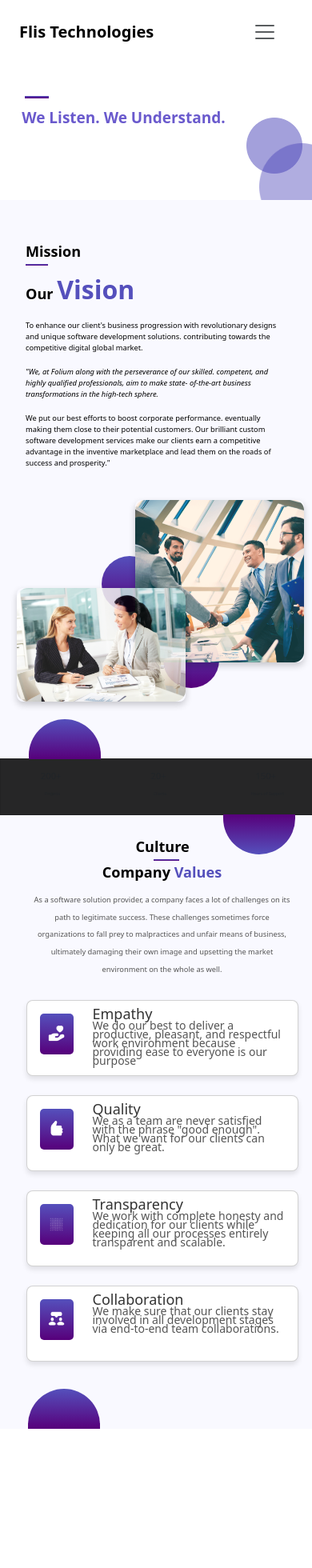
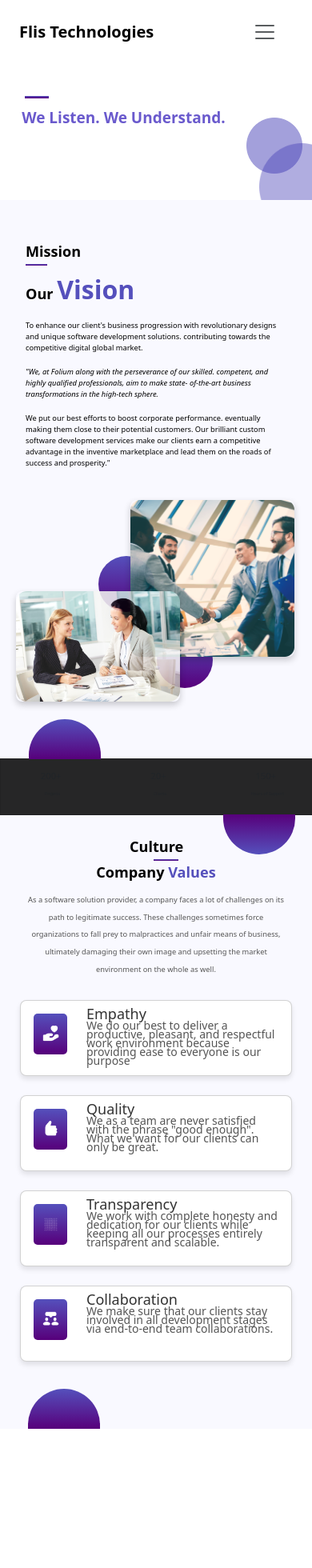
Before and after one commit to fahadmaqsood/flistechnologies-website, a React (Vite) app: page /about-us in a window 390 px wide. Shown: the top 1960 px of the page at 80% size. Built offline with nearby package versions, Linux system fonts and the light colour scheme; the HTML template or start-up script is replaced by a standard one.

Commit message:
changes in media query

```diff
--- a/src/css/AboutUs.css
+++ b/src/css/AboutUs.css
@@ -114,7 +114,7 @@
   .about-us {
     margin-top: 3rem;
     margin-bottom: 30px;
-    width: 405px;
+    width: 100%;
     height: 42rem;
   }
   .heading {
--- a/src/css/CompanyValues.css
+++ b/src/css/CompanyValues.css
@@ -105,7 +105,7 @@
   .company-container {
     margin-left: -0rem;
     background-color: #f9f9ff;
-    width: 405px;
+
     height: 46rem;
   }
   .values-content {
--- a/src/css/MainContainer.css
+++ b/src/css/MainContainer.css
@@ -69,7 +69,7 @@
   .about-page {
     display: flex;
     flex-direction: row;
-    width: 405px;
+    width: 100%;
     height: 170px;
   }
   .about-content {
--- a/src/css/MissionPage.css
+++ b/src/css/MissionPage.css
@@ -116,7 +116,7 @@
 }
 @media (max-width: 768px) {
   .Mission-container {
-    width: 405px;
+    width: 100%;
     height: 57rem;
   }
   .mission-heading {
--- a/src/css/Navbar.css
+++ b/src/css/Navbar.css
@@ -91,8 +91,6 @@ button:active,
 @media (max-width: 768px) {
   .custom-contact-btn {
     position: relative;
-
-    /* Moves relative to its normal position */
     top: -24rem;
     /* Moves the button upwards */
   }
--- a/src/css/ProjectDetails.css
+++ b/src/css/ProjectDetails.css
@@ -38,7 +38,7 @@
   .prjects-details {
     display: flex;
     flex-direction: row;
-    width: 405px;
+    /* width: 405px; */
     height: 180px;
   }
   .project-content {
```
Also changed, not shown: src/imgs/Group2(4) - Copy.png (added).
